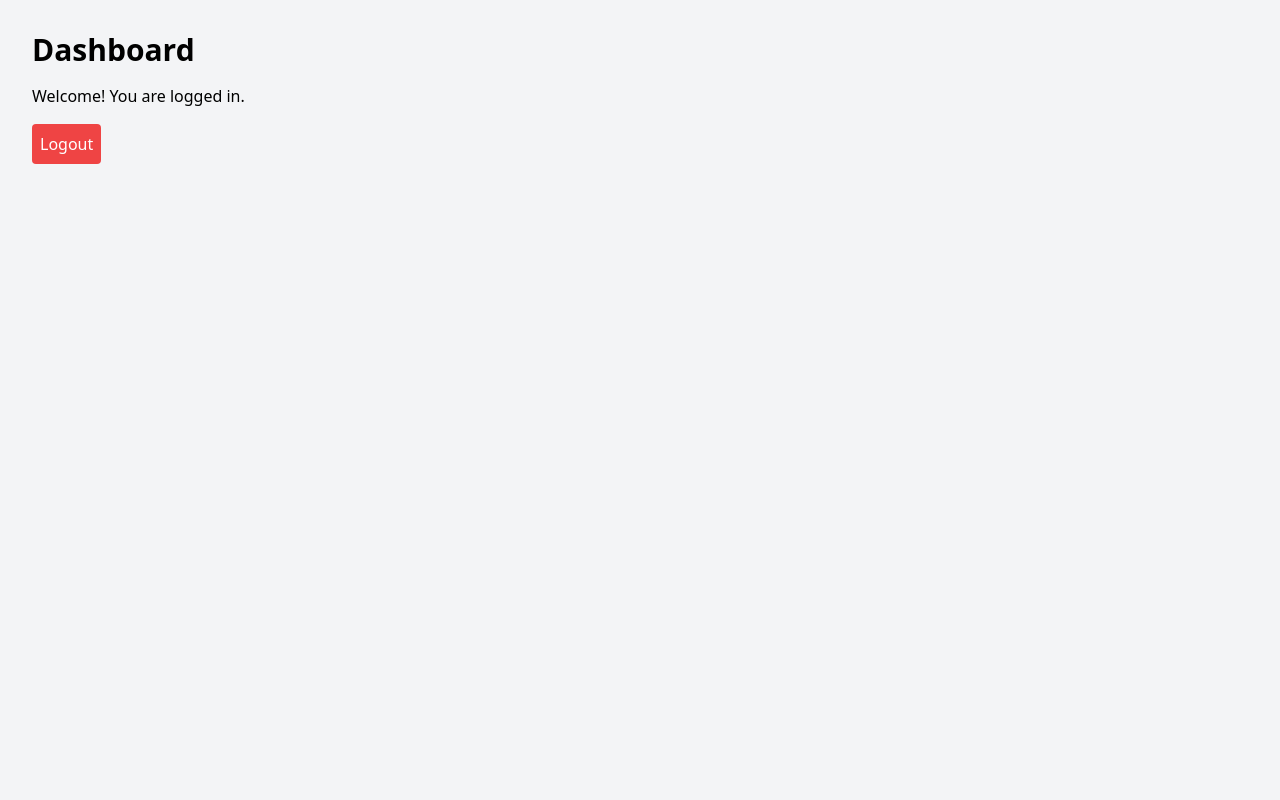
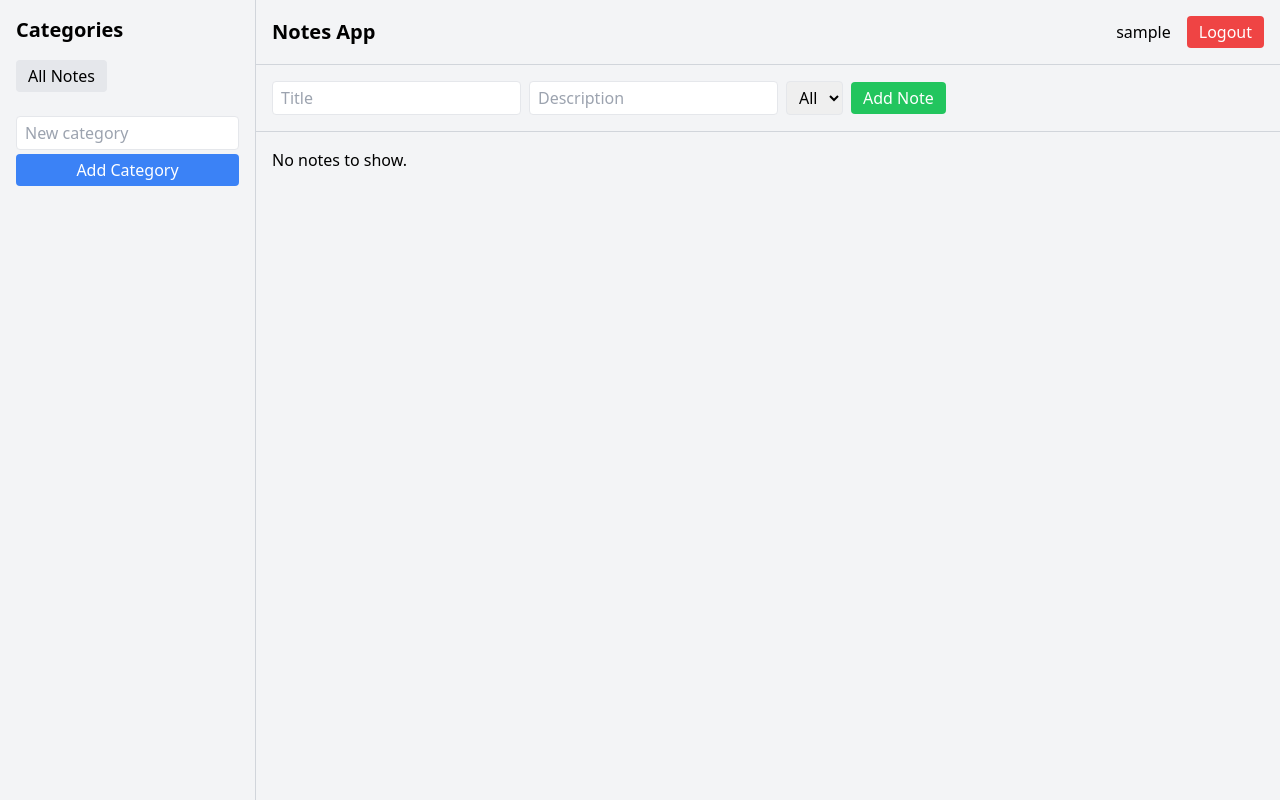
Before and after one commit to saruchi3031/React-notes-app, a React (Create React App) app: page /dashboard in a window 1280 px wide. Built offline with nearby package versions, Linux system fonts and the light colour scheme; sample sign-in values are in the browser's storage.

Commit message:
Notes with categories and localstorage sync

```diff
--- a/src/components/Dashboard.js
+++ b/src/components/Dashboard.js
@@ -1,24 +1,82 @@
-import React from "react";
-import { useNavigate } from "react-router-dom";
+import React, { useEffect, useState } from "react";
+import { useSelector, useDispatch } from "react-redux";
+import Sidebar from "./Sidebar";
+import NotesList from "./NotesList";
+import Navbar from "./Navbar";
+import { addNote, loadFromLocalStorage } from "../store/notesSlice";
+import { selectFilteredNotes } from "../store/notesSlice";
+const Dashboard = () => {
+  const dispatch = useDispatch();
+  const notes = useSelector(selectFilteredNotes);
+const categories = useSelector((state) => state.notes.categories);
+  const username = JSON.parse(localStorage.getItem("user"))?.username || "User";
 
-const Dashboard = () => {
-  const navigate = useNavigate();
+  const [title, setTitle] = useState("");
+  const [description, setDescription] = useState("");
+  const [category, setCategory] = useState("All");
+
+  // Load from LocalStorage on first render
+  useEffect(() => {
+    dispatch(loadFromLocalStorage());
+  }, [dispatch]);
+
+  const handleAddNote = () => {
+    if (title.trim() && description.trim()) {
+      dispatch(addNote({ title, description, category }));
+      setTitle("");
+      setDescription("");
+    }
+  };
 
   const handleLogout = () => {
     localStorage.removeItem("user");
-    navigate("/");
+    window.location.href = "/";
   };
 
   return (
-    <div className="p-8">
-      <h1 className="text-3xl font-bold mb-4">Dashboard</h1>
-      <p>Welcome! You are logged in.</p>
-      <button
-        onClick={handleLogout}
-        className="mt-4 bg-red-500 text-white p-2 rounded hover:bg-red-600"
-      >
-        Logout
-      </button>
+    <div className="flex h-screen">
+      <Sidebar />
+      <div className="flex-1 flex flex-col">
+        <Navbar username={username} onLogout={handleLogout} />
+
+        {/* Add Note Form */}
+        <div className="p-4 border-b border-gray-300">
+          <input
+            type="text"
+            placeholder="Title"
+            className="border rounded px-2 py-1 mr-2"
+            value={title}
+            onChange={(e) => setTitle(e.target.value)}
+          />
+          <input
+            type="text"
+            placeholder="Description"
+            className="border rounded px-2 py-1 mr-2"
+            value={description}
+            onChange={(e) => setDescription(e.target.value)}
+          />
+          <select
+  className="border rounded px-2 py-1 mr-2"
+  value={category}
+  onChange={(e) => setCategory(e.target.value)}
+>
+  <option value="All">All</option>
+  {categories.map((cat) => (
+    <option key={cat} value={cat}>
+      {cat}
+    </option>
+  ))}
+</select>
+          <button
+            onClick={handleAddNote}
+            className="px-3 py-1 bg-green-500 text-white rounded"
+          >
+            Add Note
+          </button>
+        </div>
+
+        <NotesList notes={notes} />
+      </div>
     </div>
   );
 };
--- /dev/null
+++ b/src/components/Navbar.js
@@ -0,0 +1,20 @@
+import React from "react";
+
+const Navbar = ({ username, onLogout }) => {
+  return (
+    <div className="w-full flex justify-between items-center p-4 bg-gray-100 border-b border-gray-300">
+      <div className="font-bold text-xl">Notes App</div>
+      <div className="flex items-center space-x-4">
+        <span>{username}</span>
+        <button
+          onClick={onLogout}
+          className="px-3 py-1 bg-red-500 text-white rounded"
+        >
+          Logout
+        </button>
+      </div>
+    </div>
+  );
+};
+
+export default Navbar;
--- /dev/null
+++ b/src/components/NoteCard.js
@@ -0,0 +1,38 @@
+import React from "react";
+import { useDispatch } from "react-redux";
+import { deleteNote, toggleStar } from "../store/notesSlice";
+
+const NoteCard = ({ note }) => {
+  const dispatch = useDispatch();
+
+  return (
+    <div className="border rounded p-3 flex flex-col justify-between bg-white shadow">
+      <div>
+        <h3 className="font-semibold text-lg">
+          {note.title} {note.starred && <span className="text-yellow-500">★</span>}
+        </h3>
+        <p className="text-sm text-gray-600">{note.description}</p>
+        <p className="text-xs text-gray-400 mt-1">
+          Category: {note.category} • {new Date(note.createdAt).toLocaleString()}
+        </p>
+      </div>
+
+      <div className="flex justify-end mt-2 space-x-2">
+        <button
+          className="px-2 py-1 border rounded"
+          onClick={() => dispatch(toggleStar(note.id))}
+        >
+          {note.starred ? "Unstar" : "Star"}
+        </button>
+        <button
+          className="px-2 py-1 bg-red-500 text-white rounded"
+          onClick={() => dispatch(deleteNote(note.id))}
+        >
+          Delete
+        </button>
+      </div>
+    </div>
+  );
+};
+
+export default NoteCard;
--- /dev/null
+++ b/src/components/NotesList.js
@@ -0,0 +1,16 @@
+import React from "react";
+import NoteCard from "./NoteCard";
+
+const NotesList = ({ notes }) => {
+  if (notes.length === 0) return <p className="p-4">No notes to show.</p>;
+
+  return (
+    <div className="grid grid-cols-1 md:grid-cols-2 lg:grid-cols-3 gap-4 p-4">
+      {notes.map((note) => (
+        <NoteCard key={note.id} note={note} />
+      ))}
+    </div>
+  );
+};
+
+export default NotesList;
--- /dev/null
+++ b/src/components/Sidebar.js
@@ -0,0 +1,59 @@
+import React, { useState } from "react";
+import { useSelector, useDispatch } from "react-redux";
+import { setFilterCategory } from "../store/notesSlice";
+
+const Sidebar = () => {
+  const dispatch = useDispatch();
+  const categories = useSelector((state) => state.notes.categories);
+  const [newCategory, setNewCategory] = useState("");
+
+  const handleAddCategory = () => {
+    if (newCategory.trim() !== "") {
+      dispatch({ type: "notes/addCategory", payload: newCategory.trim() });
+      setNewCategory("");
+    }
+  };
+
+  return (
+    <div className="w-64 p-4 border-r border-gray-300">
+      <h2 className="text-xl font-bold mb-4">Categories</h2>
+
+      <button
+        className="mb-2 px-3 py-1 bg-gray-200 rounded"
+        onClick={() => dispatch(setFilterCategory("All"))}
+      >
+        All Notes
+      </button>
+
+      <div className="flex flex-col space-y-1">
+        {categories.map((cat) => (
+          <button
+            key={cat}
+            className="px-3 py-1 bg-gray-100 rounded text-left"
+            onClick={() => dispatch(setFilterCategory(cat))}
+          >
+            {cat}
+          </button>
+        ))}
+      </div>
+
+      <div className="mt-4">
+        <input
+          type="text"
+          className="border rounded px-2 py-1 w-full"
+          placeholder="New category"
+          value={newCategory}
+          onChange={(e) => setNewCategory(e.target.value)}
+        />
+        <button
+          className="mt-1 w-full bg-blue-500 text-white py-1 rounded"
+          onClick={handleAddCategory}
+        >
+          Add Category
+        </button>
+      </div>
+    </div>
+  );
+};
+
+export default Sidebar;
--- a/src/store/notesSlice.js
+++ b/src/store/notesSlice.js
@@ -1,44 +1,74 @@
+// src/store/notesSlice.js
 import { createSlice } from "@reduxjs/toolkit";
 
-// Load notes from LocalStorage
-const savedNotes = JSON.parse(localStorage.getItem("notes")) || [];
+const initialState = {
+  notes: [],
+  categories: [],
+  filterCategory: "All",
+};
 
 const notesSlice = createSlice({
   name: "notes",
-  initialState: savedNotes,
+  initialState,
   reducers: {
     addNote: (state, action) => {
-      state.push({
+      const newNote = {
         id: Date.now(),
         title: action.payload.title,
         description: action.payload.description,
-        category: action.payload.category || "General",
+        category: action.payload.category,
         starred: false,
-        createdAt: new Date().toISOString(),
-      });
-      localStorage.setItem("notes", JSON.stringify(state));
+        createdAt: Date.now(),
+      };
+      state.notes.push(newNote);
+      // persist
+      localStorage.setItem("notes", JSON.stringify(state.notes));
     },
-    editNote: (state, action) => {
-      const index = state.findIndex((note) => note.id === action.payload.id);
-      if (index !== -1) {
-        state[index] = { ...state[index], ...action.payload };
-        localStorage.setItem("notes", JSON.stringify(state));
+    deleteNote: (state, action) => {
+      state.notes = state.notes.filter((note) => note.id !== action.payload);
+      localStorage.setItem("notes", JSON.stringify(state.notes));
+    },
+    toggleStar: (state, action) => {
+      const note = state.notes.find((n) => n.id === action.payload);
+      if (note) {
+        note.starred = !note.starred;
+        localStorage.setItem("notes", JSON.stringify(state.notes));
       }
     },
-    deleteNote: (state, action) => {
-      const newState = state.filter((note) => note.id !== action.payload);
-      localStorage.setItem("notes", JSON.stringify(newState));
-      return newState;
+    addCategory: (state, action) => {
+      const name = action.payload;
+      if (name && !state.categories.includes(name)) {
+        state.categories.push(name);
+        localStorage.setItem("categories", JSON.stringify(state.categories));
+      }
     },
-    toggleStar: (state, action) => {
-      const note = state.find((note) => note.id === action.payload);
-      if (note) {
-        note.starred = !note.starred;
-        localStorage.setItem("notes", JSON.stringify(state));
-      }
+    setFilterCategory: (state, action) => {
+      state.filterCategory = action.payload;
+    },
+    loadFromLocalStorage: (state) => {
+      const savedNotes = JSON.parse(localStorage.getItem("notes")) || [];
+      const savedCategories =
+        JSON.parse(localStorage.getItem("categories")) || [];
+      state.notes = savedNotes;
+      state.categories = savedCategories;
     },
   },
 });
 
-export const { addNote, editNote, deleteNote, toggleStar } = notesSlice.actions;
+export const {
+  addNote,
+  deleteNote,
+  toggleStar,
+  addCategory,
+  setFilterCategory,
+  loadFromLocalStorage,
+} = notesSlice.actions;
+
+// selector for filtered notes
+export const selectFilteredNotes = (state) => {
+  const { notes, filterCategory } = state.notes;
+  if (filterCategory === "All") return notes;
+  return notes.filter((n) => n.category === filterCategory);
+};
+
 export default notesSlice.reducer;
```
